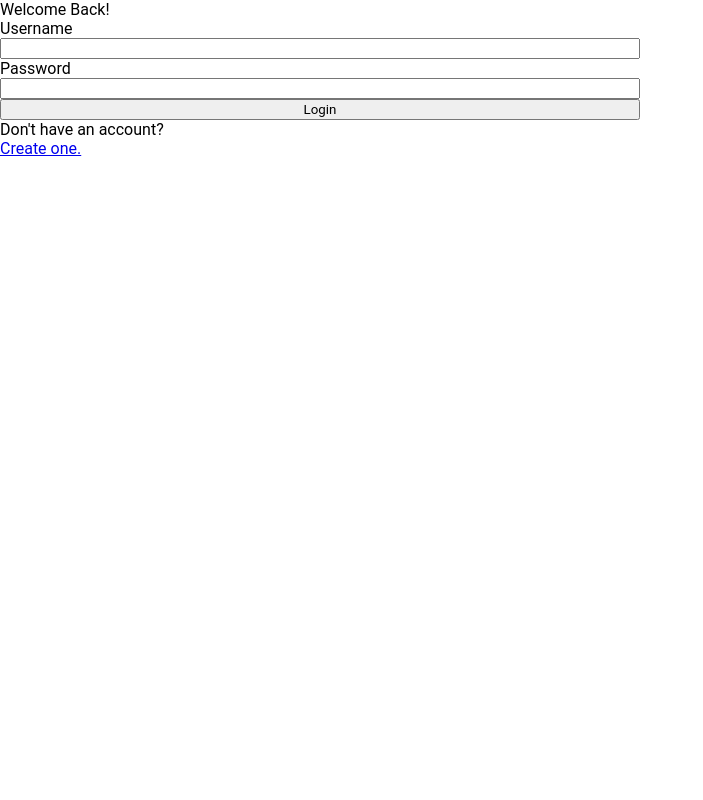
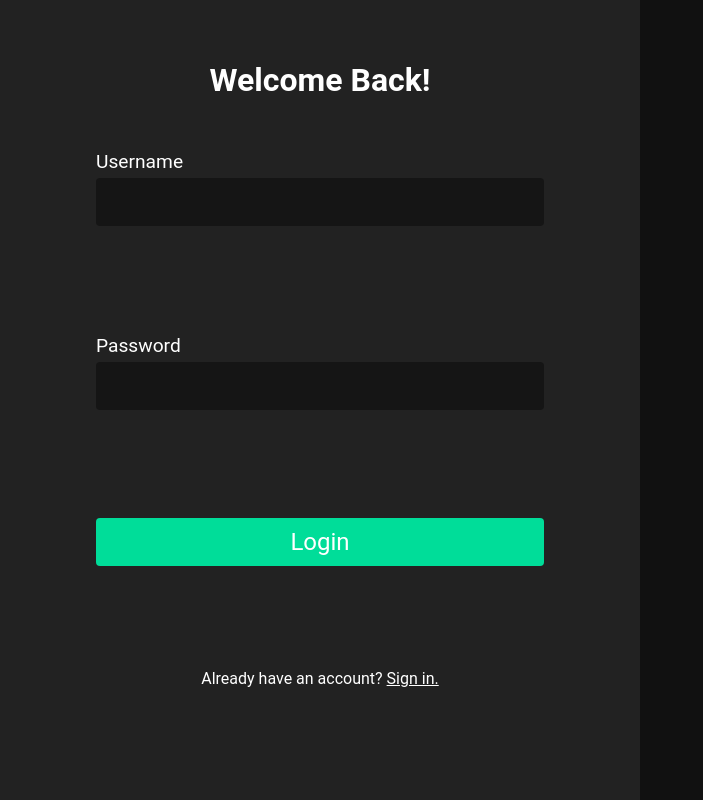
Before and after one commit to dyitsme/game-library, a Vue app in the folder client/: page /login in a window 1280 px wide. Shown: the whole page, without its empty margins (0-703 px from the left). Built offline with nearby package versions, Linux system fonts and the light colour scheme.

Commit message:
Finished styling login

```diff
--- a/client/src/views/Login.vue
+++ b/client/src/views/Login.vue
@@ -1,13 +1,19 @@
 <template>
   <div class="container">
     <div class="login-container">
-      Welcome Back!
-      <label>Username</label>
+      <h1>Welcome Back!</h1>
+        <div class="input-wrapper">
+          <div class="input-group">
+            <label class="label">Username</label>
             <input type="text"/>
-      <label>Password</label>
+          </div>
+          <div class="input-group">
+            <label class="label">Password</label>
             <input type="password"/>
-      <button class="login">Login</button>
-      Don't have an account? <a href="/register">Create one.</a>
+          </div>
+          <button class="login-btn">Login</button>
+          <p class="to-register">Already have an account? <a class="link" href="/register">Sign in.</a></p>
+        </div>
       </div>
       <div class="background">
 
@@ -21,14 +27,81 @@
   .container {
     display: flex;
     flex-direction: row;
+    height: 100vh;
+    --light-green: #00DD99;
+    --dark-bg-grey: #111111;
+    --form-grey: #151515;
+    --grey: #222222;
+    --white: #FFFFFF;
+
+    font-size: 16px;
   }
-  .background {
-    flex: 1;
-  }
+
   .login-container {
     display: flex;
     flex-direction: column;
-    justify-content: space-between;
     flex: 1;
+    background-color: var(--grey);
+    justify-content: center;
+  }
+
+  .login-btn {
+    background-color: var(--light-green);
+    border: 0;
+    color: var(--white);
+    height: 6vh;
+    cursor: pointer;
+    width: 70%;
+    font-size: 1.5em;
+    border-radius: 4px;
+  }
+
+  .background {
+    flex: 1;
+    background-color: var(--dark-bg-grey);
+  }
+
+
+  .input-wrapper {
+    display: flex;
+    flex-direction: column;
+    justify-content: space-around;
+    align-items: center;
+    height: 80%;
+  }
+
+  .input-group {
+    display: flex;
+    flex-direction: column;
+    width: 70%;
+  }
+
+  .label {
+    color: var(--white);
+    font-size: 1.2em;
+  }
+
+  .to-register {
+    color: var(--white);
+  }
+
+  .to-register .link {
+    color: var(--white);
+  }
+
+  /* temporary (to be changed)*/
+  input {
+    background-color: var(--form-grey);
+    border: 0;
+    height: 6vh;
+    color: var(--white);
+    margin: 5px 0 5px 0;
+    font-size: 1.1em;
+    border-radius: 4px;
+  }
+
+  h1 {
+    color: var(--white);
+    text-align: center;
   }
 </style>
```
Lines whose indentation alone changed are shown as unchanged.
